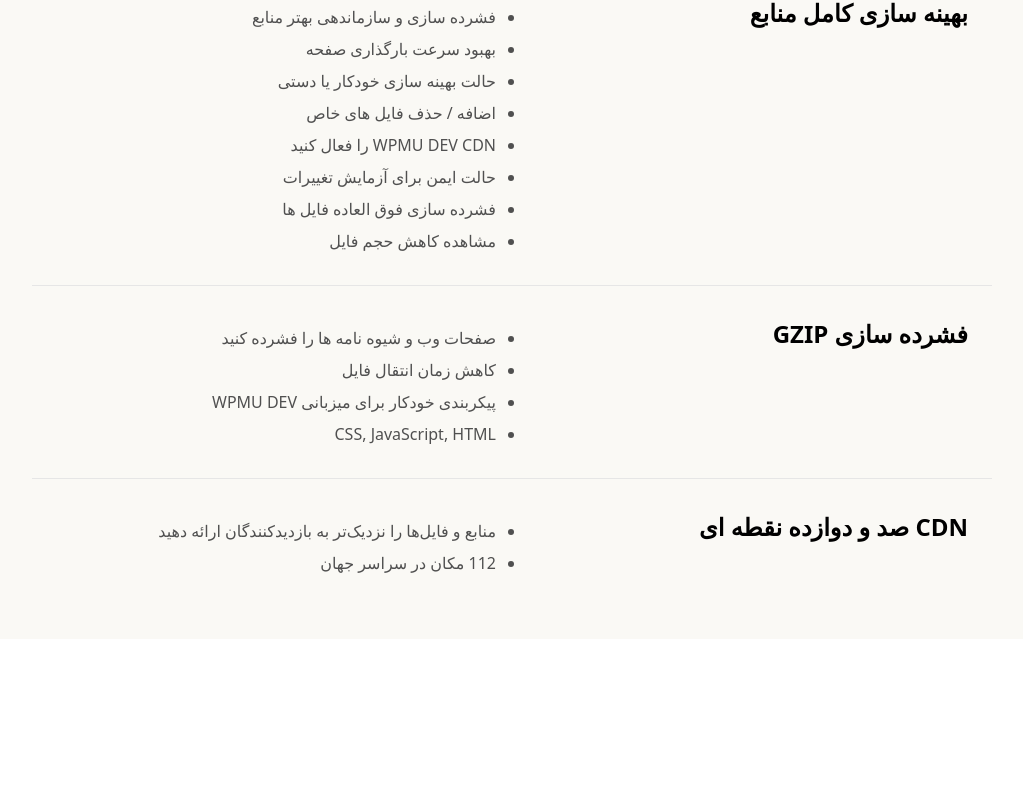
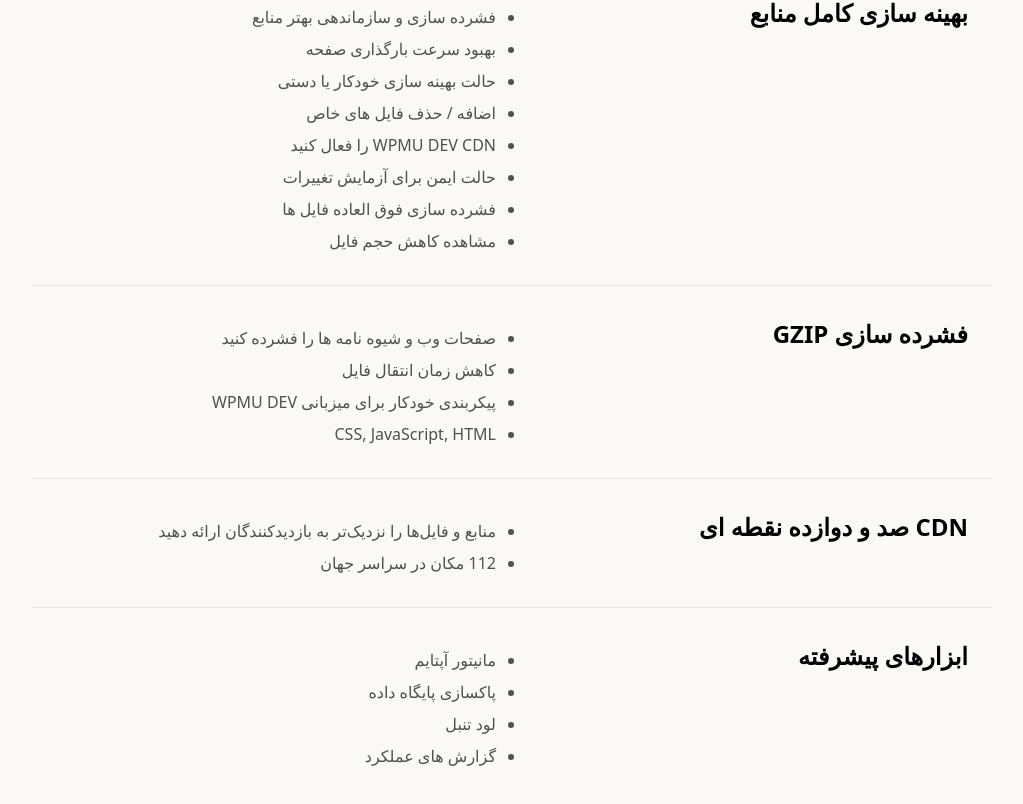
Before and after one commit to mahyarErshad/hummingbird, a React (Create React App) app: page / in a window 1280 px wide. Shown: the part 3048-3852 px from the top of the page, without its empty margins (128-1151 px from the left). Before the commit the page ends 3687 px from the top, so only its background shows below. Built offline with nearby package versions, Linux system fonts and the light colour scheme; a web font is replaced by a local one.

Commit message:
Added another FeaturesCard

```diff
--- a/src/Components/Body/Features.jsx
+++ b/src/Components/Body/Features.jsx
@@ -12,6 +12,7 @@ function Features() {
       <FeaturesCard title="بهینه سازی کامل منابع" list={["فشرده سازی و سازماندهی بهتر منابع", "بهبود سرعت بارگذاری صفحه", "حالت بهینه سازی خودکار یا دستی", "اضافه / حذف فایل های خاص", "WPMU DEV CDN را فعال کنید", "حالت ایمن برای آزمایش تغییرات", "فشرده سازی فوق العاده فایل ها", "مشاهده کاهش حجم فایل"]} />
       <FeaturesCard title="فشرده سازی GZIP" list={["صفحات وب و شیوه نامه ها را فشرده کنید", "کاهش زمان انتقال فایل", "پیکربندی خودکار برای میزبانی WPMU DEV", "CSS, JavaScript, HTML"]} />
       <FeaturesCard title="CDN صد و دوازده نقطه ای" list={["منابع و فایل‌ها را نزدیک‌تر به بازدیدکنندگان ارائه دهید", "112 مکان در سراسر جهان"]} />
+      <FeaturesCard title="ابزارهای پیشرفته" list={["مانیتور آپتایم", "پاکسازی پایگاه داده", "لود تنبل", "گزارش های عملکرد"]} />
     </section>
   );
 }
```
